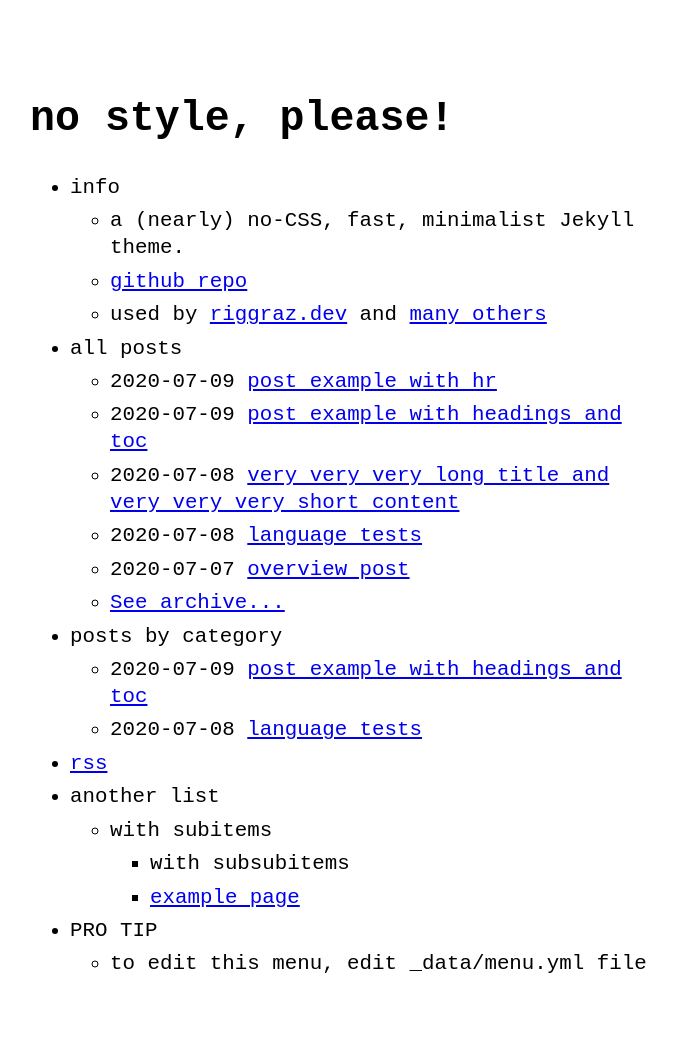
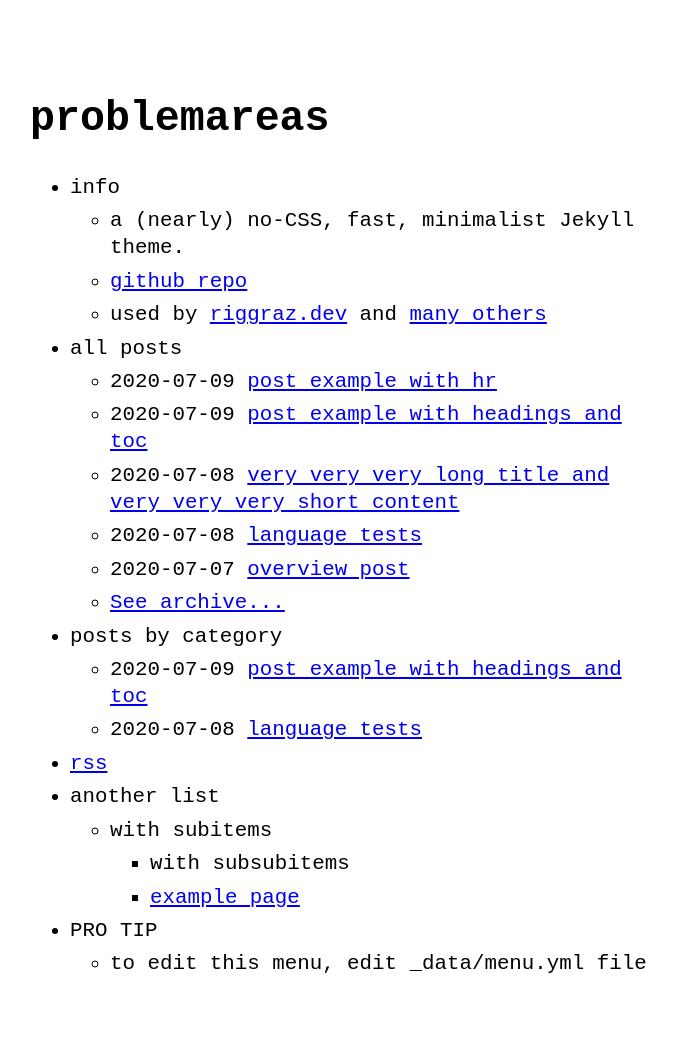
Before and after one commit to problemareas/problemareas.github.io, a Jekyll site: the page built from index.md, in a window 1280 px wide. Shown: the whole page, without its empty margins (290-967 px from the left). Built offline with Jekyll 4.4.1, drawn with Linux system fonts in a browser that asks for light colours.

Commit message:
Update _config.yml

```diff
--- a/_config.yml
+++ b/_config.yml
@@ -1,10 +1,10 @@
-title: no style, please! # name of the site
-author: Riccardo Graziosi # name of site's author
-email: riccardo.graziosi97@gmail.com # email of site's author
-url: https://riggraz.dev # root address of the site
+title: problemareas # name of the site
+# author: Riccardo Graziosi # name of site's author
+# email: riccardo.graziosi97@gmail.com # email of site's author
+# url: https://riggraz.dev # root address of the site
 baseurl: '' # subpath of the site, e.g. "/blog"
 description: > # description of the site (multiple lines allowed)
-  A (nearly) no-CSS, fast, minimalist Jekyll theme.
+#   A (nearly) no-CSS, fast, minimalist Jekyll theme.
 
 permalink: /:slug.html
 
```
